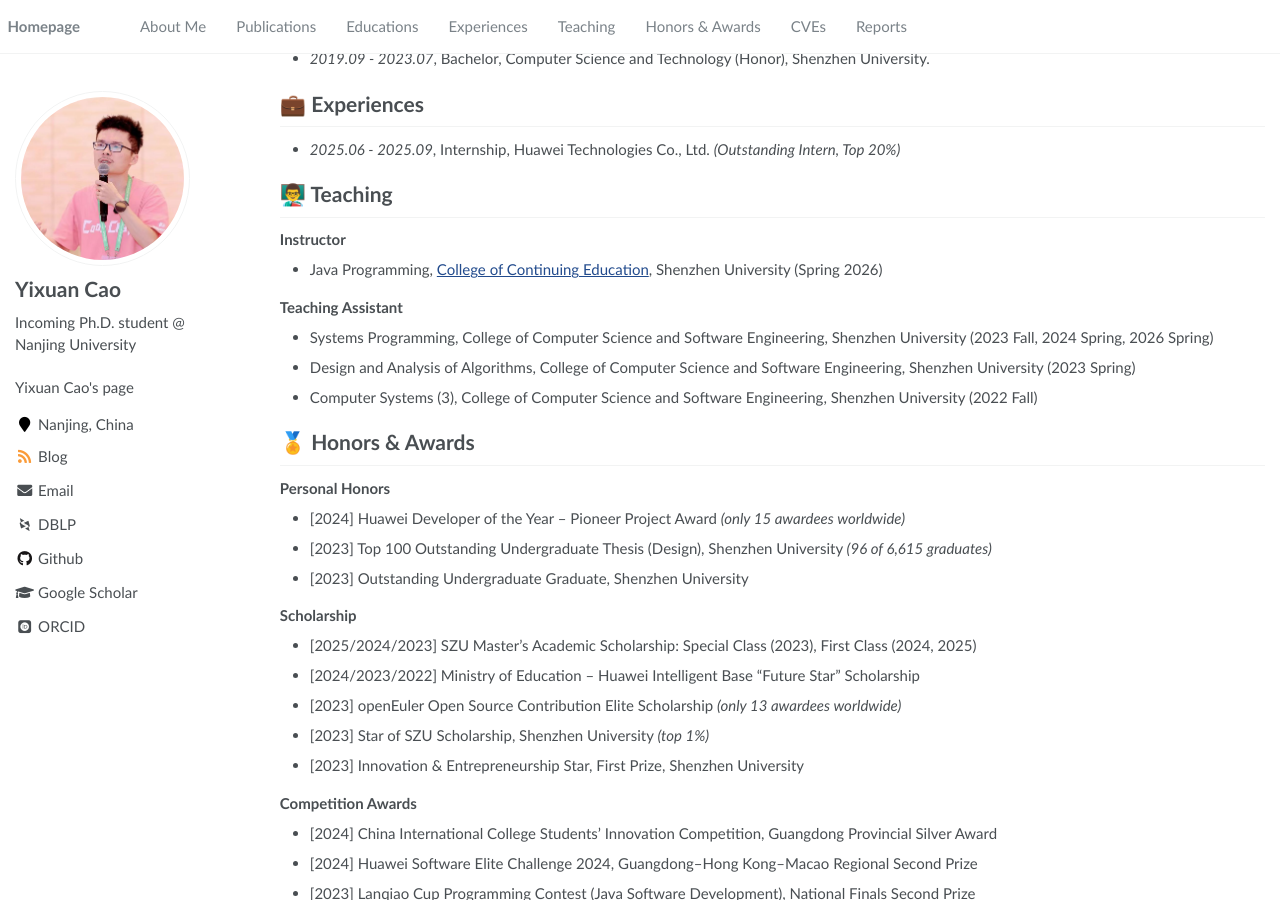
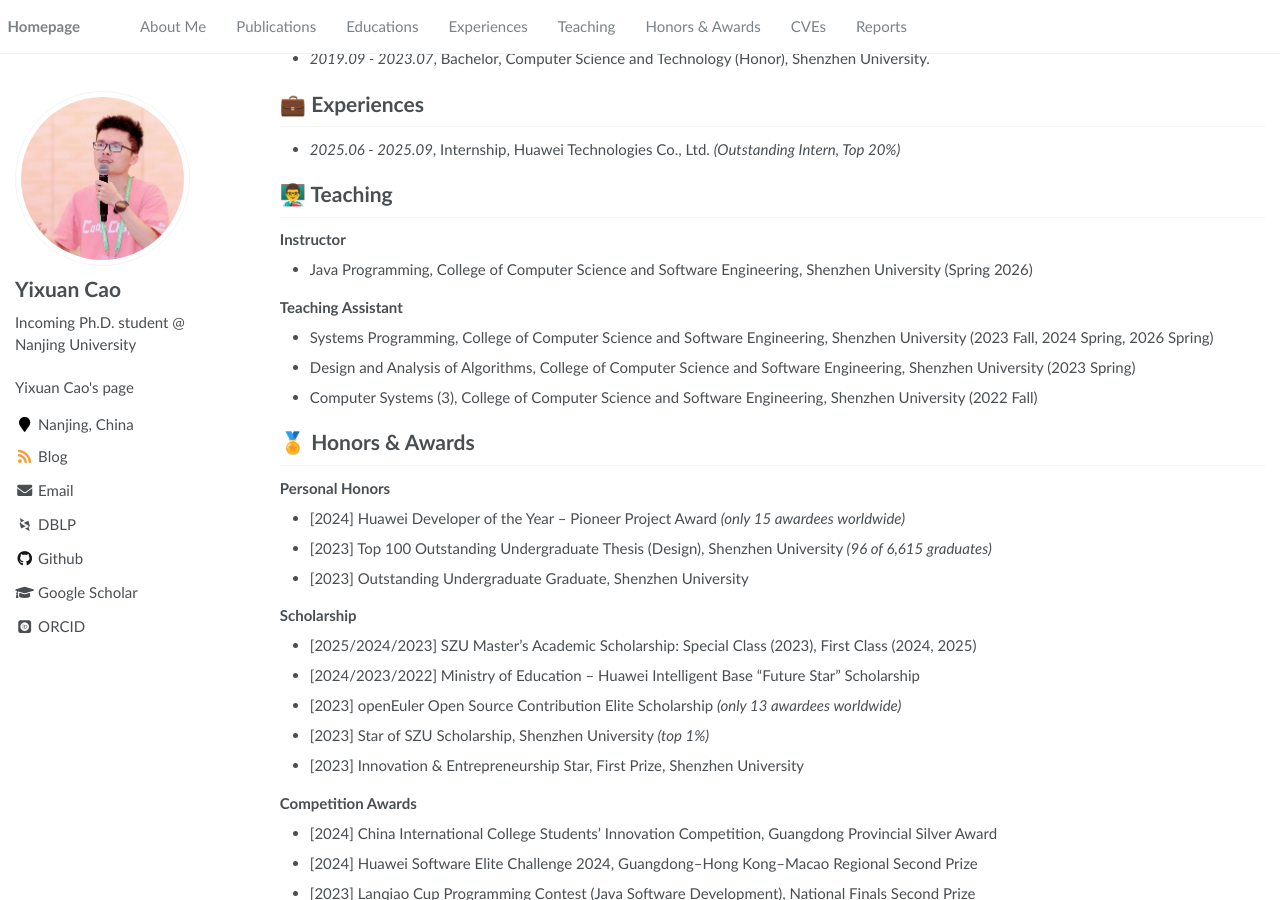
Before and after one commit to Cao-Wuhui/Cao-Wuhui.github.io, a Jekyll site: the page built from _pages/about.md, in a window 1280 px wide and 900 px high, scrolled down 766 px. Built offline with Jekyll 4.4.1, drawn with Linux system fonts in a browser that asks for light colours; some web fonts are replaced.

Commit message:
Attribute Instructor role to College of Computer Science and Software Engineering

```diff
--- a/_pages/about.md
+++ b/_pages/about.md
@@ -42,7 +42,7 @@ My research interests broadly span systems and software. Recently, I have been e
 
 # 👨‍🏫 Teaching
 **Instructor**
-- Java Programming, [College of Continuing Education](https://en.szu.edu.cn/info/1017/1014.htm), Shenzhen University (Spring 2026)
+- Java Programming, College of Computer Science and Software Engineering, Shenzhen University (Spring 2026)
 
 **Teaching Assistant**
 - Systems Programming, College of Computer Science and Software Engineering, Shenzhen University (2023 Fall, 2024 Spring, 2026 Spring)
```
